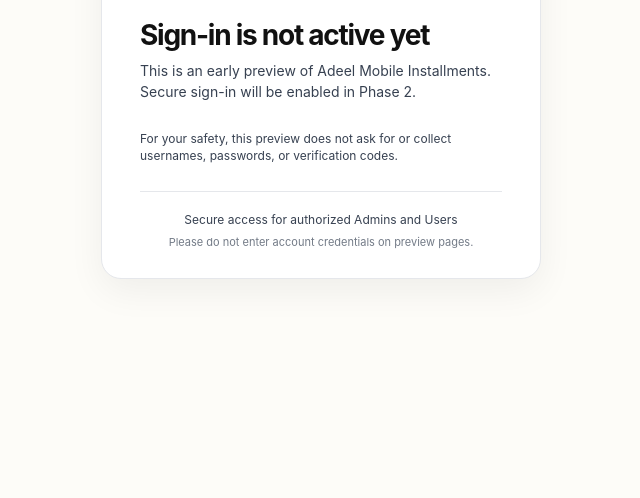
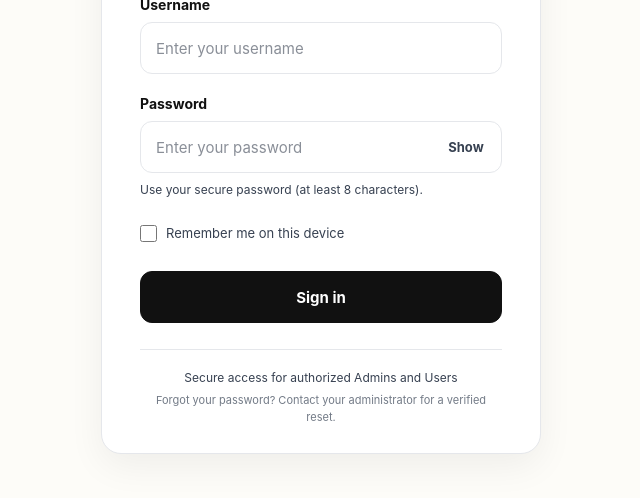
Before and after one commit to AdeelMobile/adeelmobile, a plain HTML site: page Adeel-Mobile-Installments/pages/login/index.html in a window 1280 px wide. Shown: the part 343-841 px from the top of the page, without its empty margins (319-959 px from the left). Before the commit the page ends 800 px from the top, so only its background shows below. Drawn offline with Linux system fonts and the light colour scheme; a script that the page names is missing.

Commit message:
Enable secure sign-in page with remember-me option

```diff
--- a/Adeel-Mobile-Installments/pages/login/index.html
+++ b/Adeel-Mobile-Installments/pages/login/index.html
@@ -4,11 +4,12 @@
   <meta charset="UTF-8">
   <meta name="viewport" content="width=device-width, initial-scale=1.0">
   <meta name="theme-color" content="#FDFCF8">
-  <meta name="google-site-verification" content="vA705VZX1zk1hx70oNht2foFO2e_NWOcn7tUdVshoVg" />
-  <meta name="description" content="Adeel Mobile Installments preview. Secure sign-in will be enabled after authentication setup.">
+  <meta name="description" content="Secure sign in for authorized Adeel Mobile Installments users.">
+  <meta name="robots" content="noindex, nofollow">
   <title>Sign In | Adeel Mobile Installments</title>
   <link rel="stylesheet" href="../../css/main.css">
   <link rel="stylesheet" href="../../css/components.css">
+  <script type="module" src="./login.js"></script>
 </head>
 <body>
   <main class="auth-page">
@@ -20,17 +21,43 @@
       </header>
 
       <div class="auth-heading">
-        <h1 id="login-title">Sign-in is not active yet</h1>
-        <p>This is an early preview of Adeel Mobile Installments. Secure sign-in will be enabled in Phase 2.</p>
+        <h1 id="login-title">Welcome back</h1>
+        <p>Sign in with the username and password provided by your administrator.</p>
       </div>
 
-      <p class="field-hint" role="status">
-        For your safety, this preview does not ask for or collect usernames, passwords, or verification codes.
-      </p>
+      <form id="login-form" novalidate>
+        <div class="form-field">
+          <label for="username">Username</label>
+          <input id="username" name="username" type="text" autocomplete="username"
+            autocapitalize="none" spellcheck="false" maxlength="32" required
+            placeholder="Enter your username">
+        </div>
+
+        <div class="form-field">
+          <label for="password">Password</label>
+          <div class="password-control">
+            <input id="password" name="password" type="password" autocomplete="current-password"
+              minlength="8" required placeholder="Enter your password">
+            <button class="password-toggle" id="password-toggle" type="button"
+              aria-label="Show password" aria-pressed="false">Show</button>
+          </div>
+          <p class="field-hint">Use your secure password (at least 8 characters).</p>
+        </div>
+
+        <div class="form-options">
+          <label class="remember-option">
+            <input type="checkbox" name="remember" value="yes">
+            <span>Remember me on this device</span>
+          </label>
+        </div>
+
+        <p id="login-message" class="form-message" role="status" aria-live="polite" hidden></p>
+        <button class="primary-button" id="login-submit" type="submit">Sign in</button>
+      </form>
 
       <footer class="auth-footer">
         <p>Secure access for authorized Admins and Users</p>
-        <p class="security-note">Please do not enter account credentials on preview pages.</p>
+        <p class="security-note">Forgot your password? Contact your administrator for a verified reset.</p>
       </footer>
     </section>
   </main>
```
